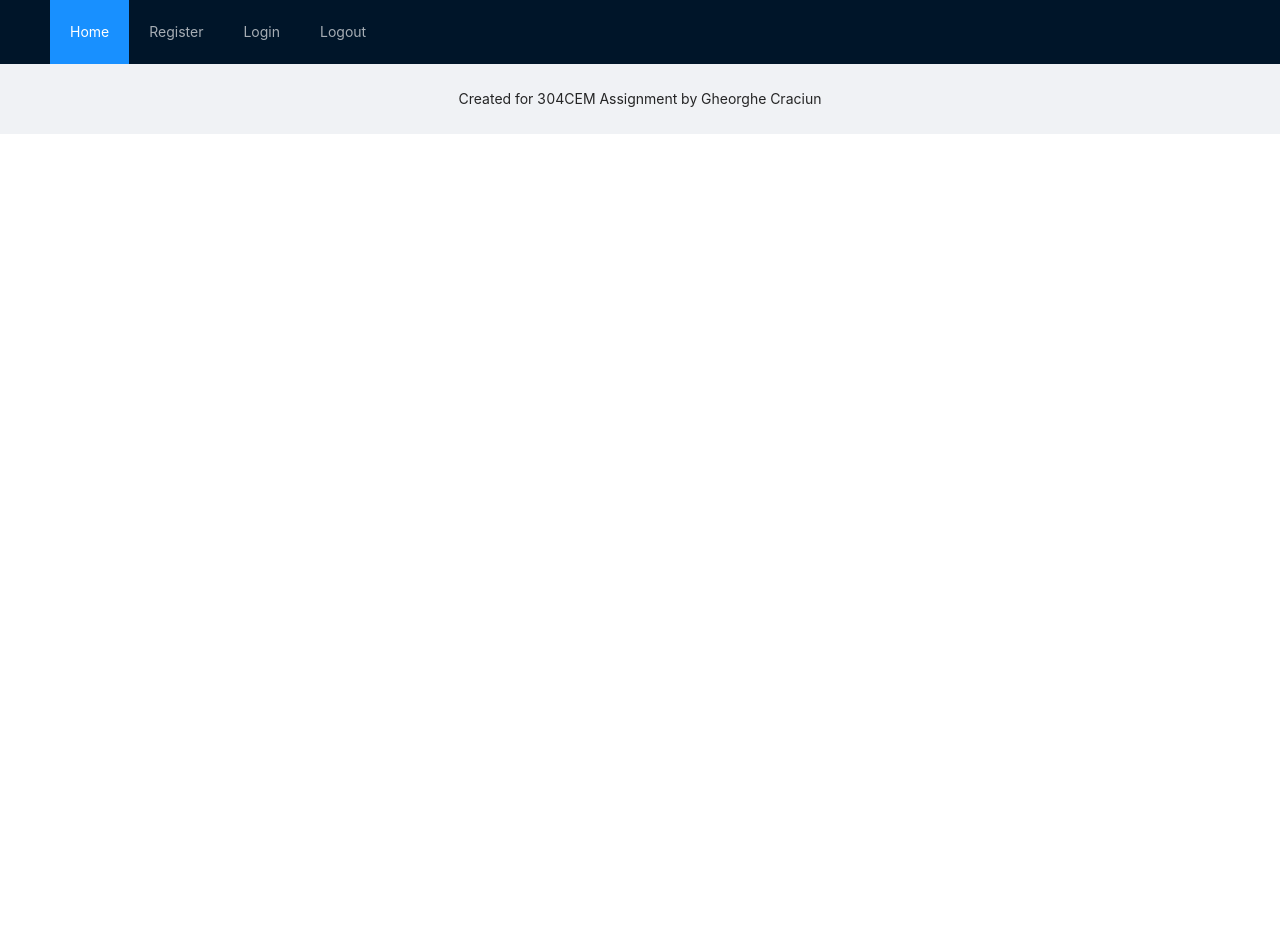
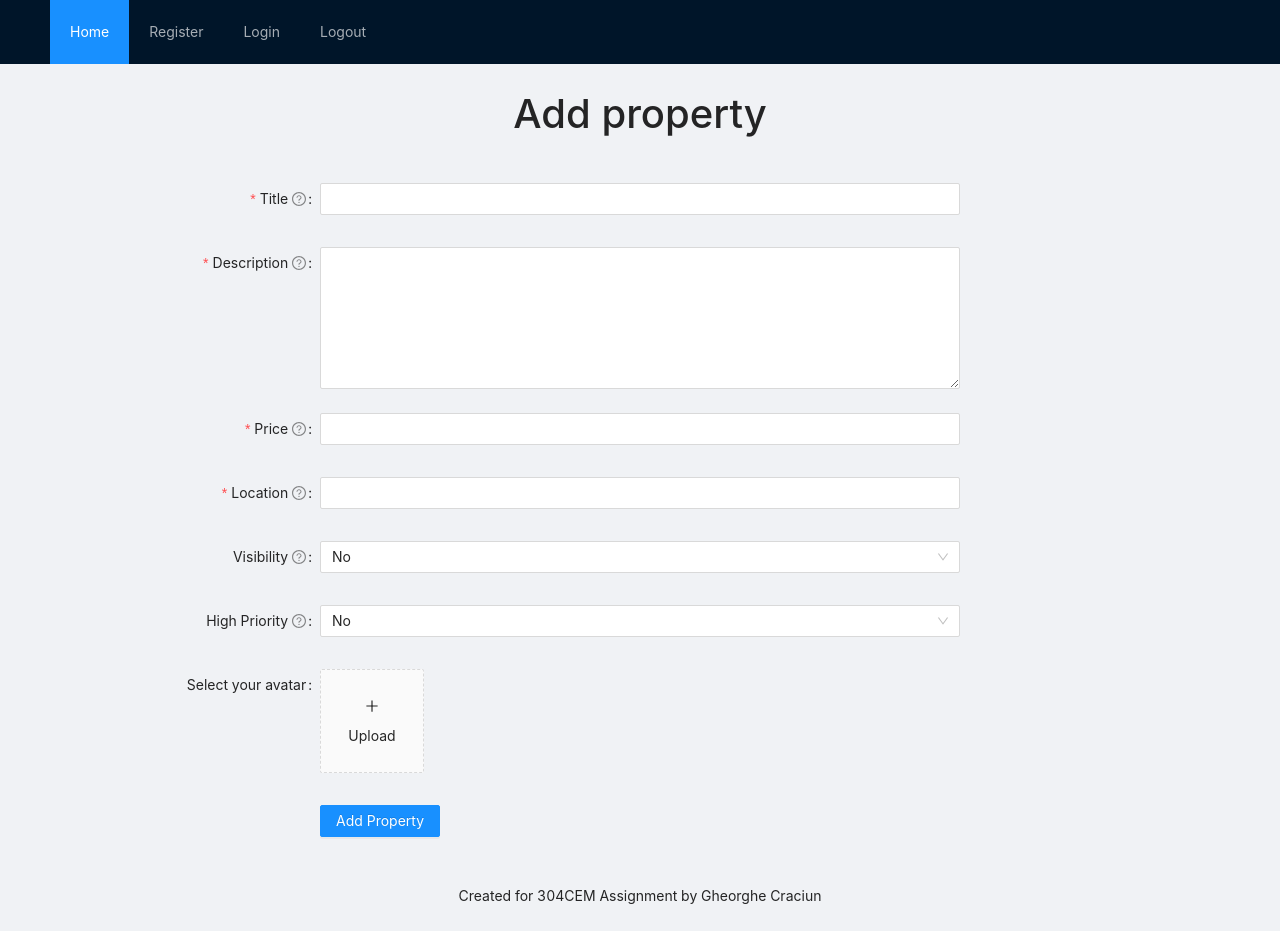
Before and after one commit to gheorghecr/ReactFrontEndFullStackAPP, a React (Create React App) app: page /addProperty in a window 1280 px wide. Before the commit the page ends 800 px from the top, so only its background shows below. Built offline with nearby package versions, Linux system fonts and the light colour scheme.

Commit message:
Adding add property on the routes

```diff
--- a/src/App.js
+++ b/src/App.js
@@ -6,6 +6,7 @@ import Account from './components/account';
 import Register from './components/register';
 import Login from './components/login';
 import Home from './components/home';
+import AddPropertyForm from './components/addProperty';
 
 import UserContext from './contexts/user';
 
@@ -58,6 +59,7 @@ class App extends React.Component {
                 <Route path="/account" children={<Account />} />
                 <Route path="/register" children={<Register />} />
                 <Route path="/login" children={<Login />} />
+                <Route path="/addProperty" children={<AddPropertyForm />} />
                 {/* <Route path="/post/:id" children={<Post />} />
 
                 */}
```
